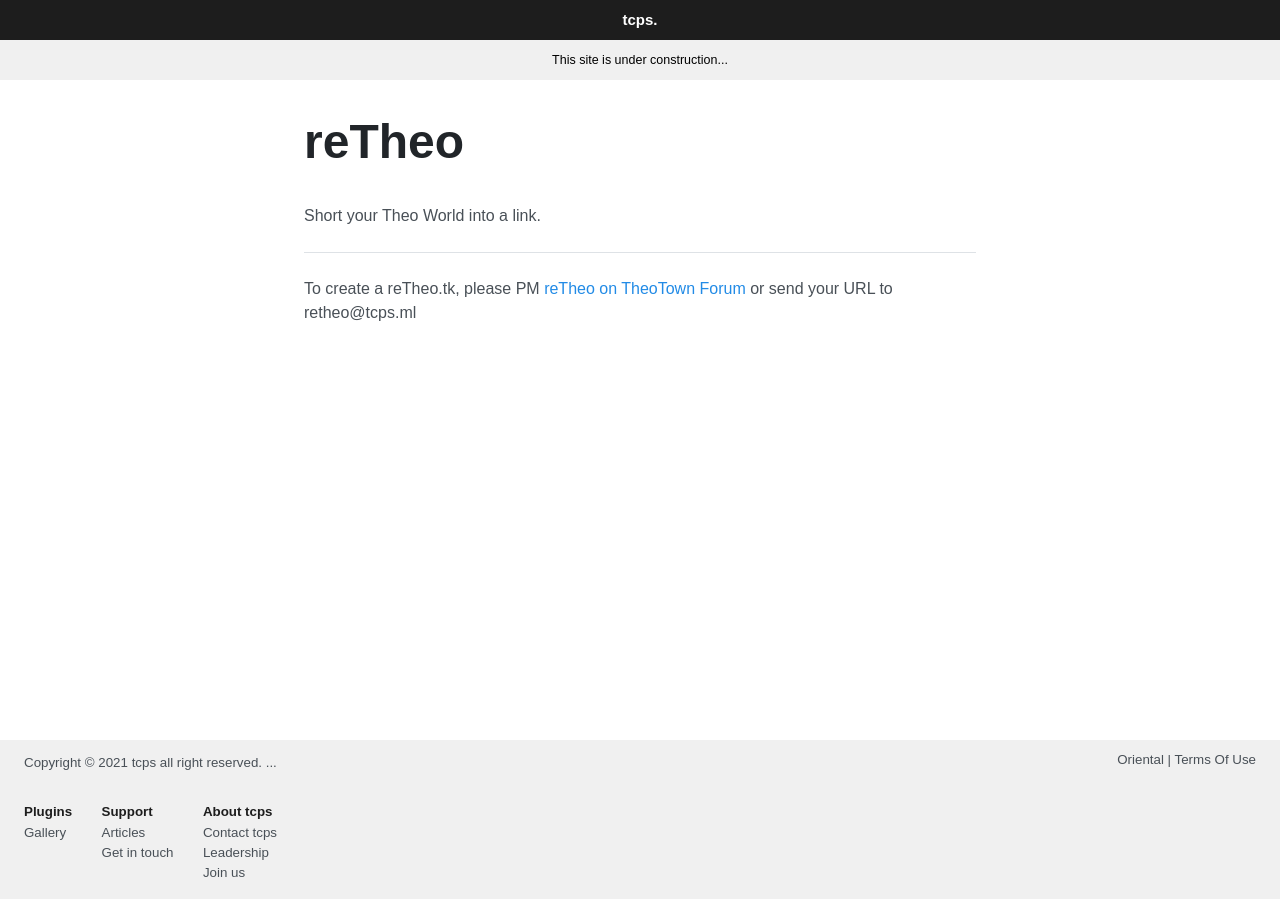
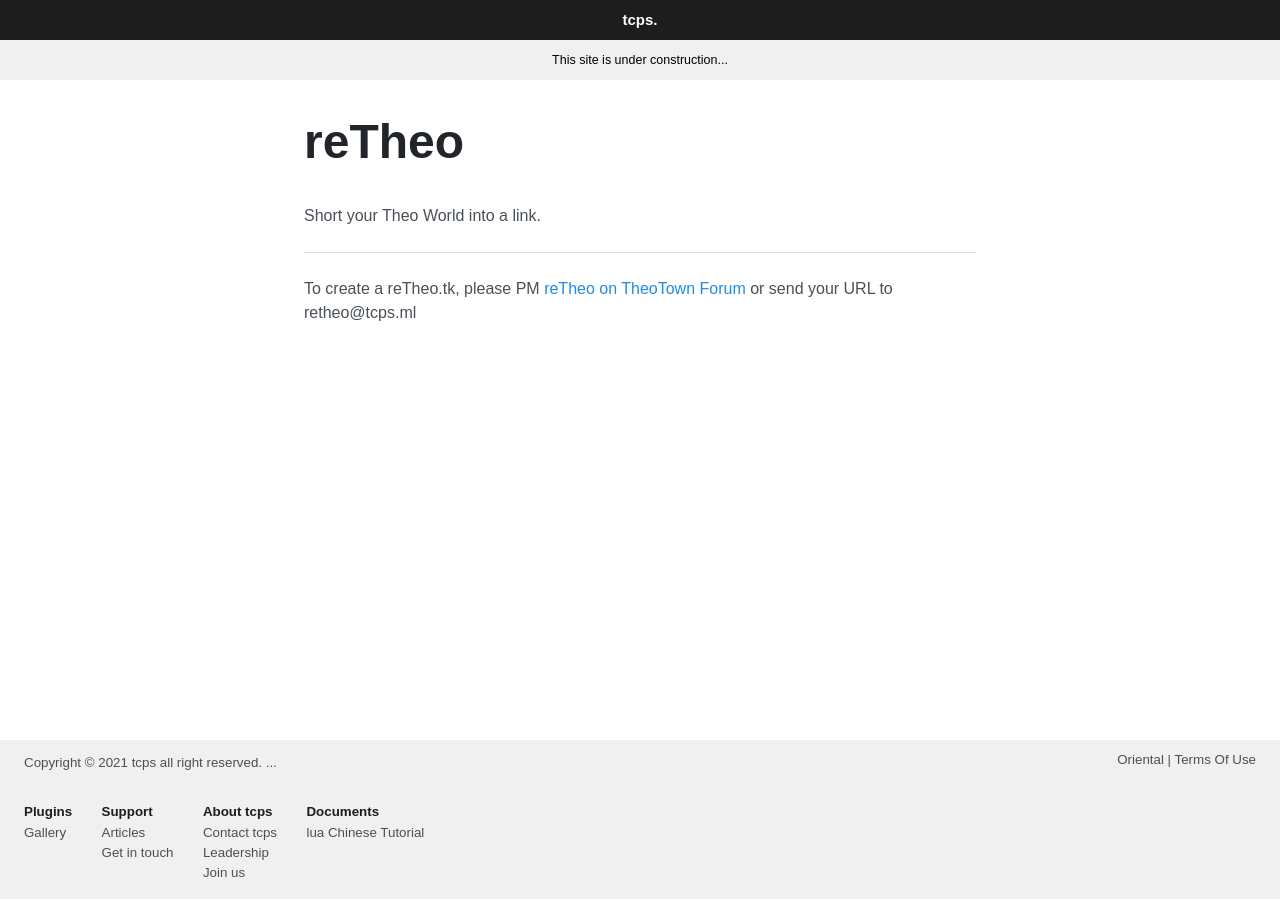
Before and after one commit to ttcps/ttcps.github.io, a Jekyll site: the page built from retheo.html, in a window 1280 px wide. Built offline with Jekyll 4.4.1, drawn with Linux system fonts in a browser that asks for light colours.

Commit message:
Update footer.html

```diff
--- a/_includes/footer.html
+++ b/_includes/footer.html
@@ -37,6 +37,11 @@
            <ul style="list-style: none;padding: 0px"><li><a href="/contact" style="color: #495057">Contact tcps</a></li><li><a href="/leadership" style="color: #495057">Leadership</a></li><li><a href="/join" style="color: #495057">Join us</a></li></ul>
           </small>
           </div>
+          <div style="display: inline-block;padding-right: 25px;vertical-align: top;">
+          <small><span style="font-weight: 600;color: #1d1d1d">Documents</span>
+          <ul style="list-style: none;padding: 0px"><li><a href="lua.tcps.ml" style="color: #495057">lua Chinese Tutorial</a></li></ul>
+          </small>
+          </div>
 
 
             </div>
```
